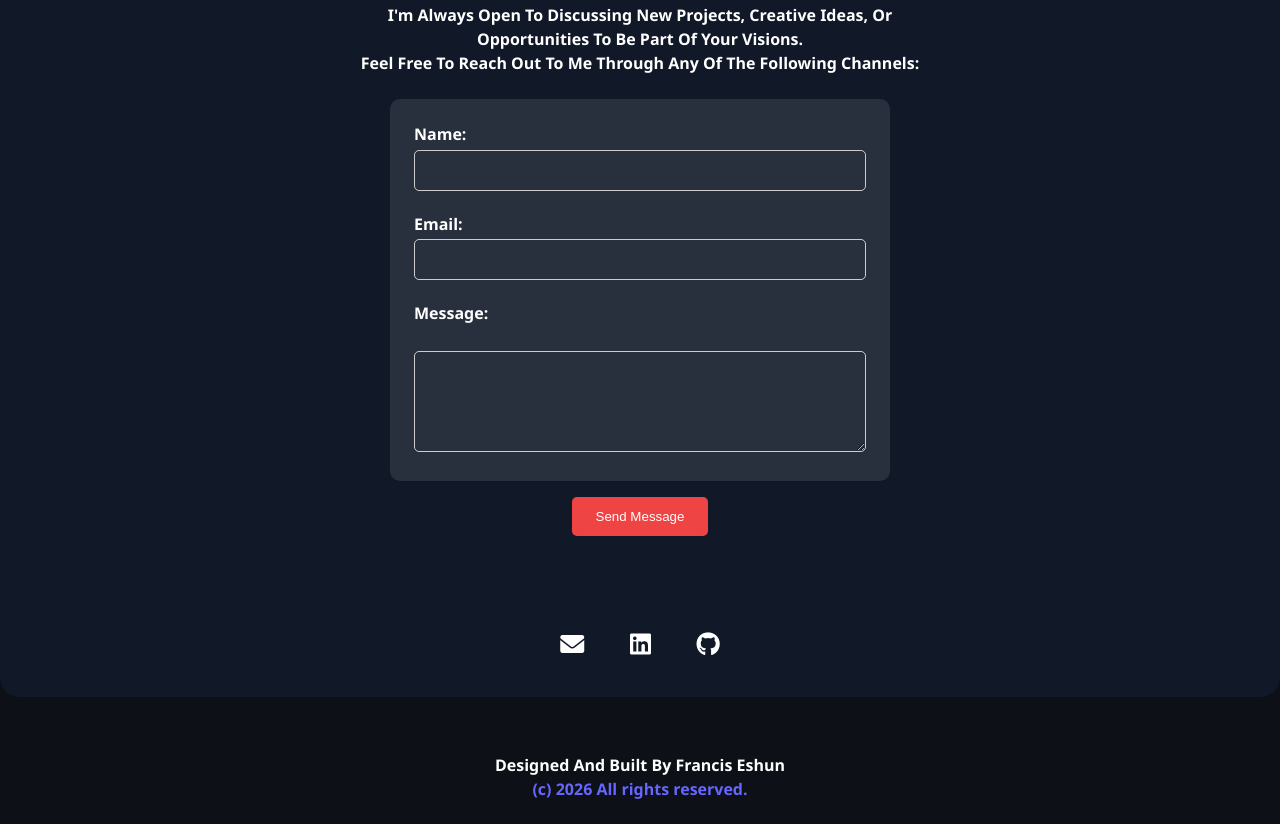
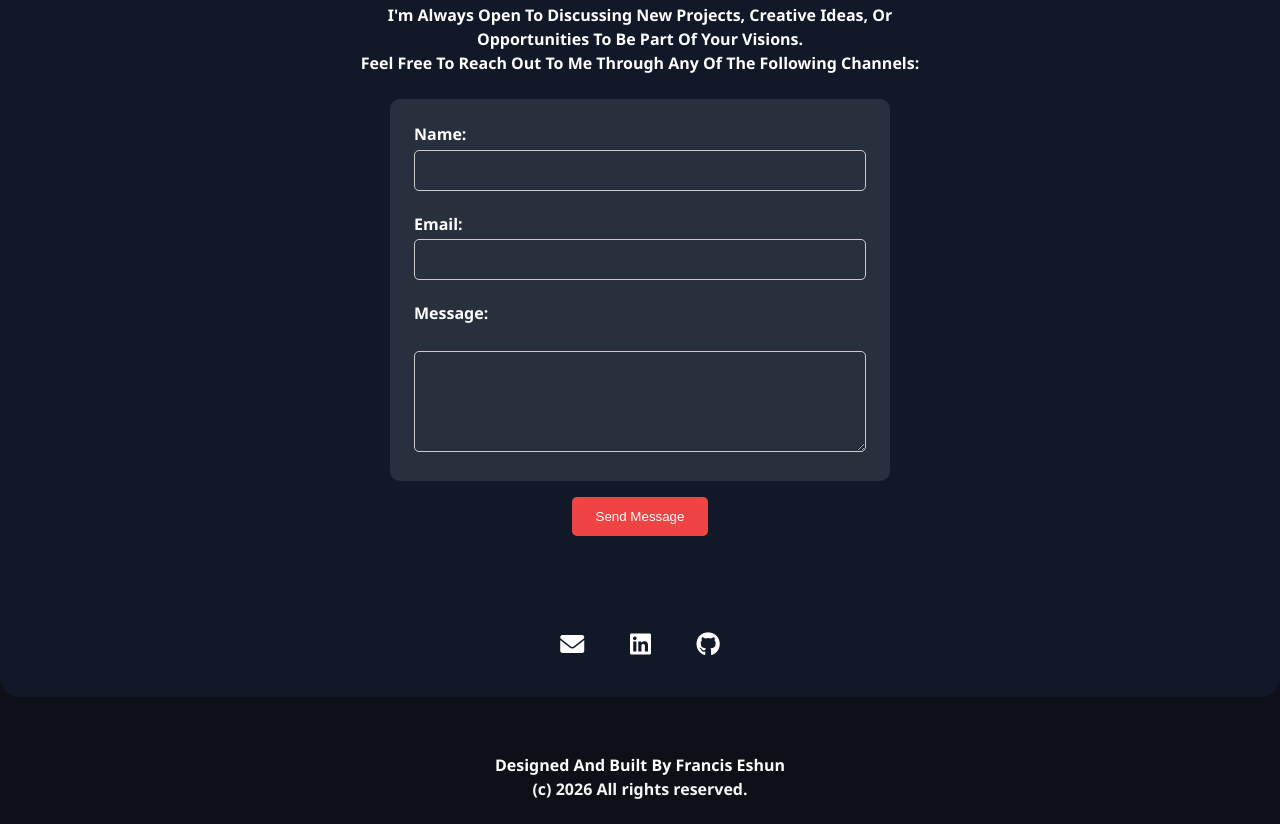
Before and after one commit to Featjungle/portfolio, a plain HTML site: page index.html in a window 1280 px wide. Shown: the part 2253-3077 px from the top of the page. Drawn offline with Linux system fonts and the light colour scheme.

Commit message:
Update portfolio.css

```diff
--- a/portfolio.css
+++ b/portfolio.css
@@ -472,7 +472,7 @@ footer {
     border-radius: 20px;
     padding: 1.5rem;
     text-align: center;
-    color: inherit;
+    color: whitesmoke;
     font-weight: 900;
     margin-top: 2rem;
 }
```
